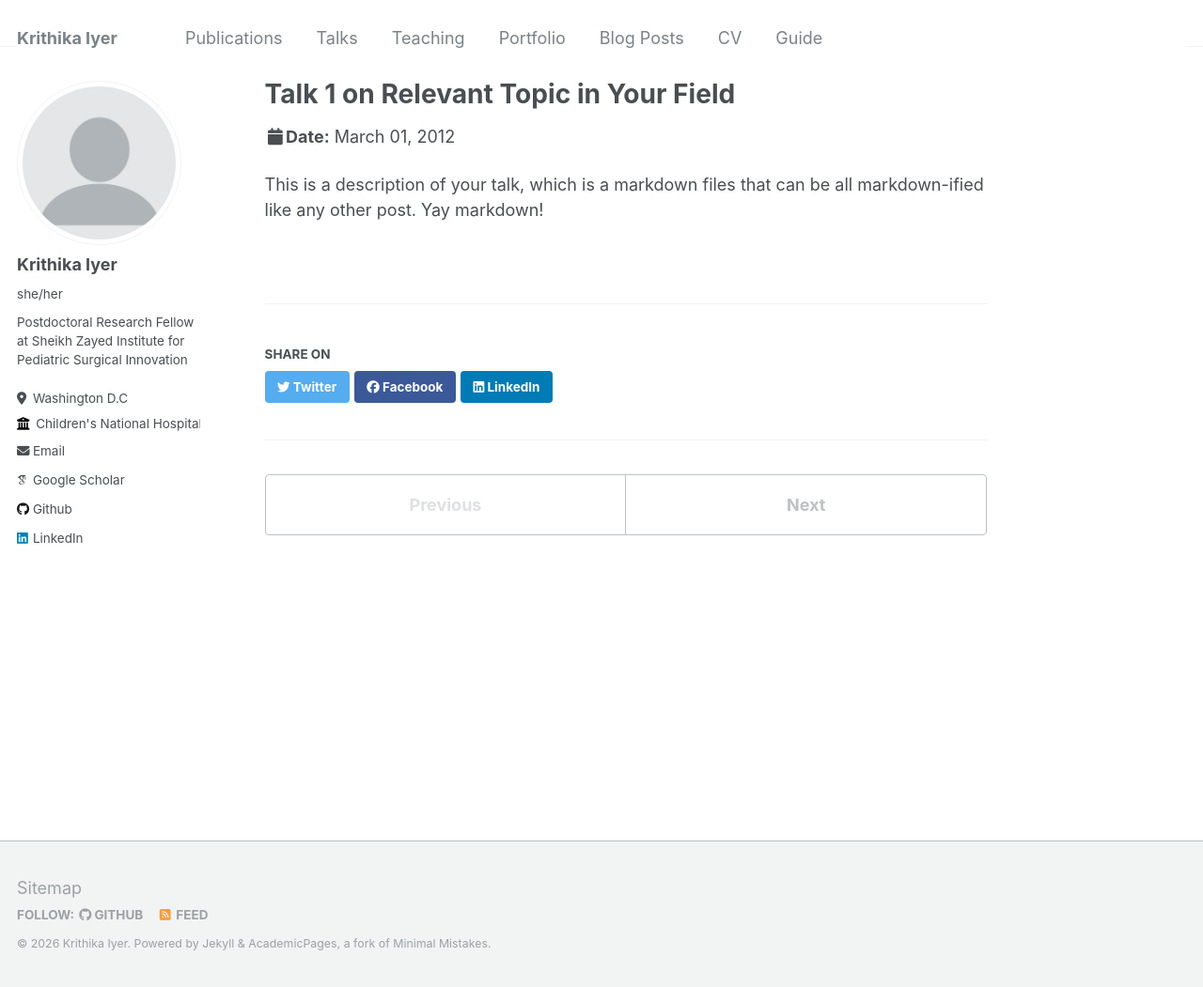
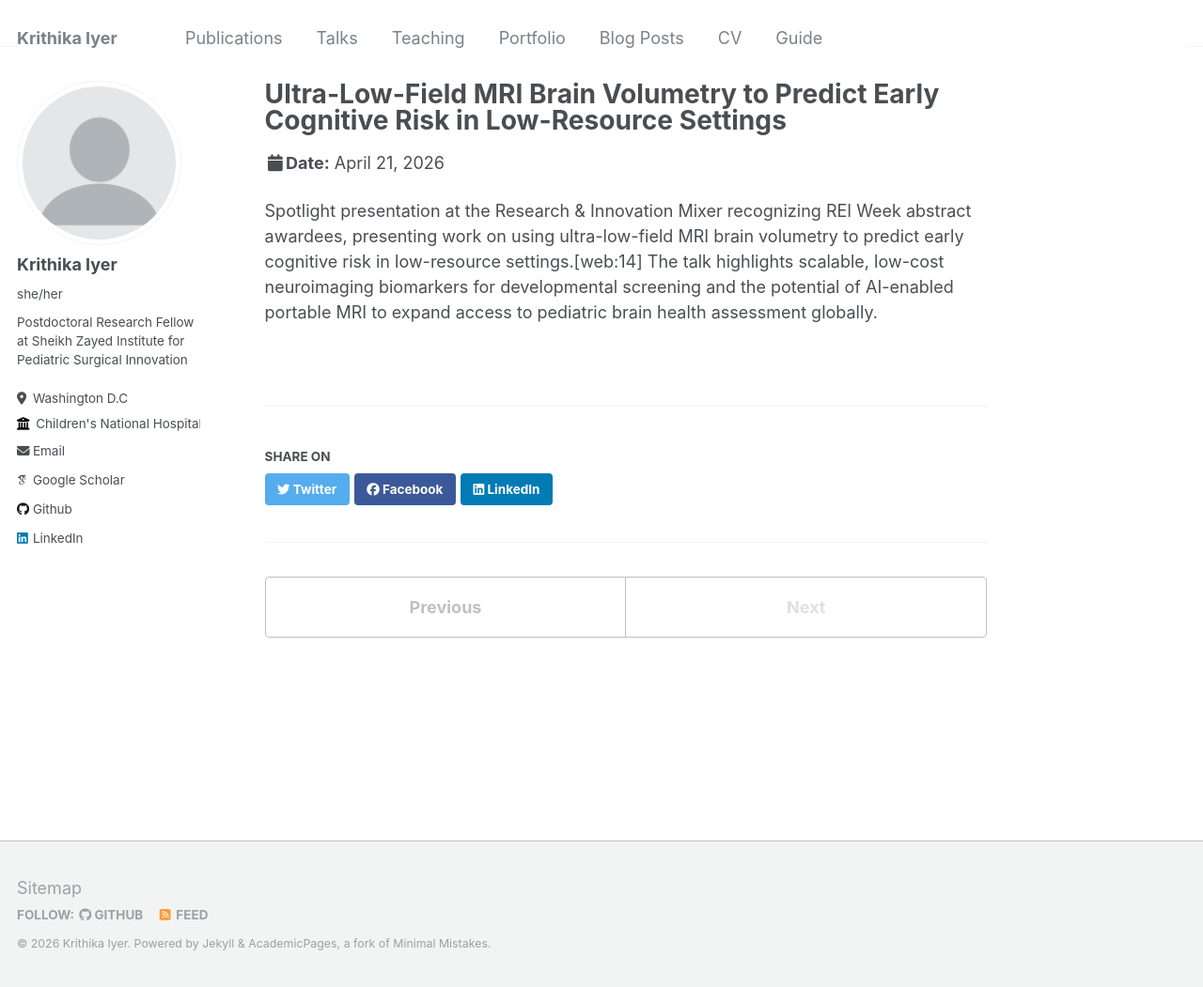
Before and after one commit to iyerkrithika21/iyerkrithika21.github.io, a Jekyll site: the page built from _talks/2012-03-01-talk-1.md, in a window 1280 px wide and 1051 px high. Shown: the whole window at 94% size. Built offline with Jekyll 4.4.1, drawn with Linux system fonts in a browser that asks for light colours; some web fonts are replaced.

Commit message:
Update 2012-03-01-talk-1.md

```diff
--- a/_talks/2012-03-01-talk-1.md
+++ b/_talks/2012-03-01-talk-1.md
@@ -1,11 +1,11 @@
 ---
-title: "Talk 1 on Relevant Topic in Your Field"
+title: "Ultra-Low-Field MRI Brain Volumetry to Predict Early Cognitive Risk in Low-Resource Settings"
 collection: talks
-type: "Talk"
-permalink: /talks/2012-03-01-talk-1
-venue: "UC San Francisco, Department of Testing"
-date: 2012-03-01
-location: "San Francisco, California"
+type: "Invited spotlight talk"
+permalink: https://research.childrensnational.org/news-and-events/research-and-innovation-mixer-celebrates-emerging-leaders-in-pediatric-science
+venue: "Research & Innovation Mixer – Emerging Leaders in Pediatric Science, Children’s National Hospital"
+date: 2026-04-21
+location: "Washington, DC"
 ---
 
-This is a description of your talk, which is a markdown files that can be all markdown-ified like any other post. Yay markdown!
+Spotlight presentation at the Research & Innovation Mixer recognizing REI Week abstract awardees, presenting work on using ultra-low-field MRI brain volumetry to predict early cognitive risk in low-resource settings.[web:14] The talk highlights scalable, low-cost neuroimaging biomarkers for developmental screening and the potential of AI-enabled portable MRI to expand access to pediatric brain health assessment globally.
```
